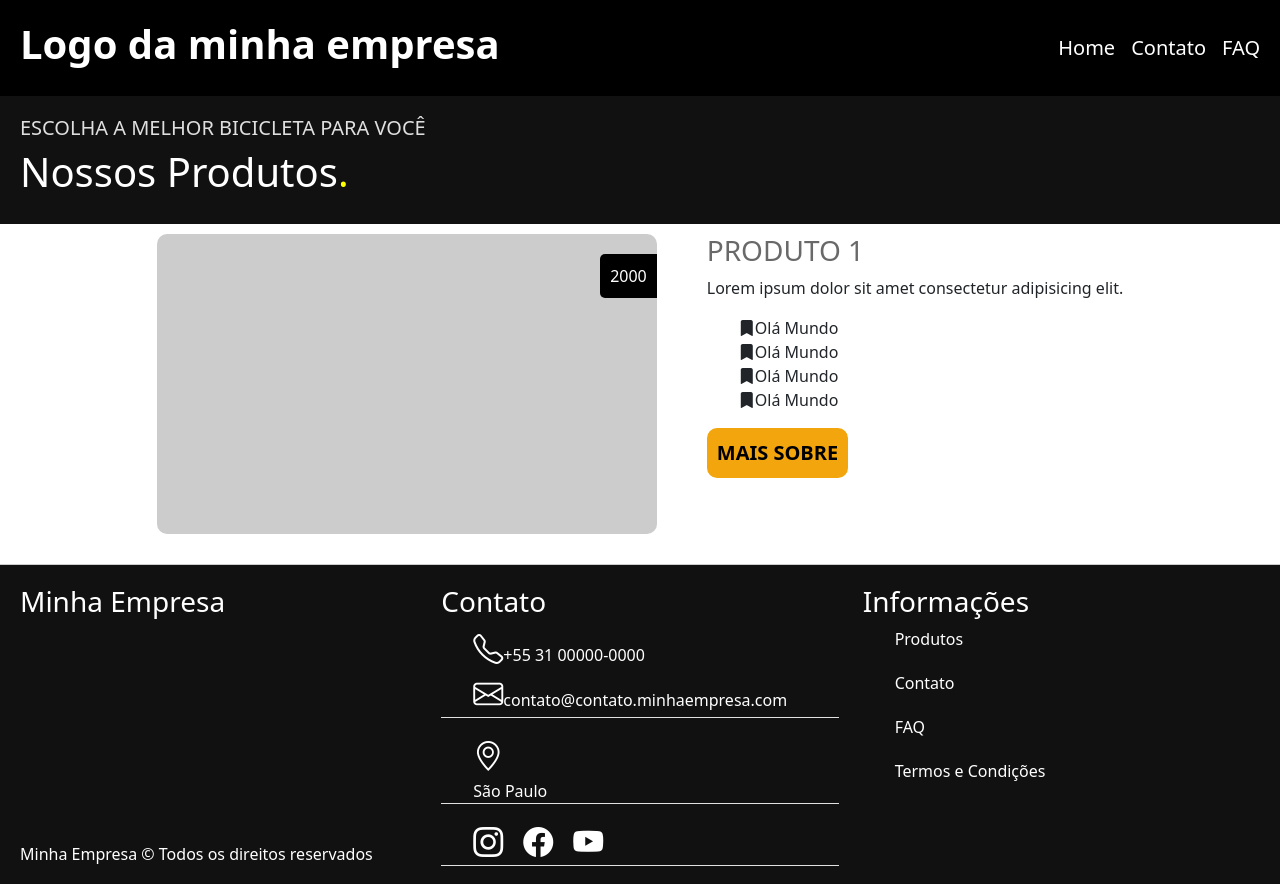
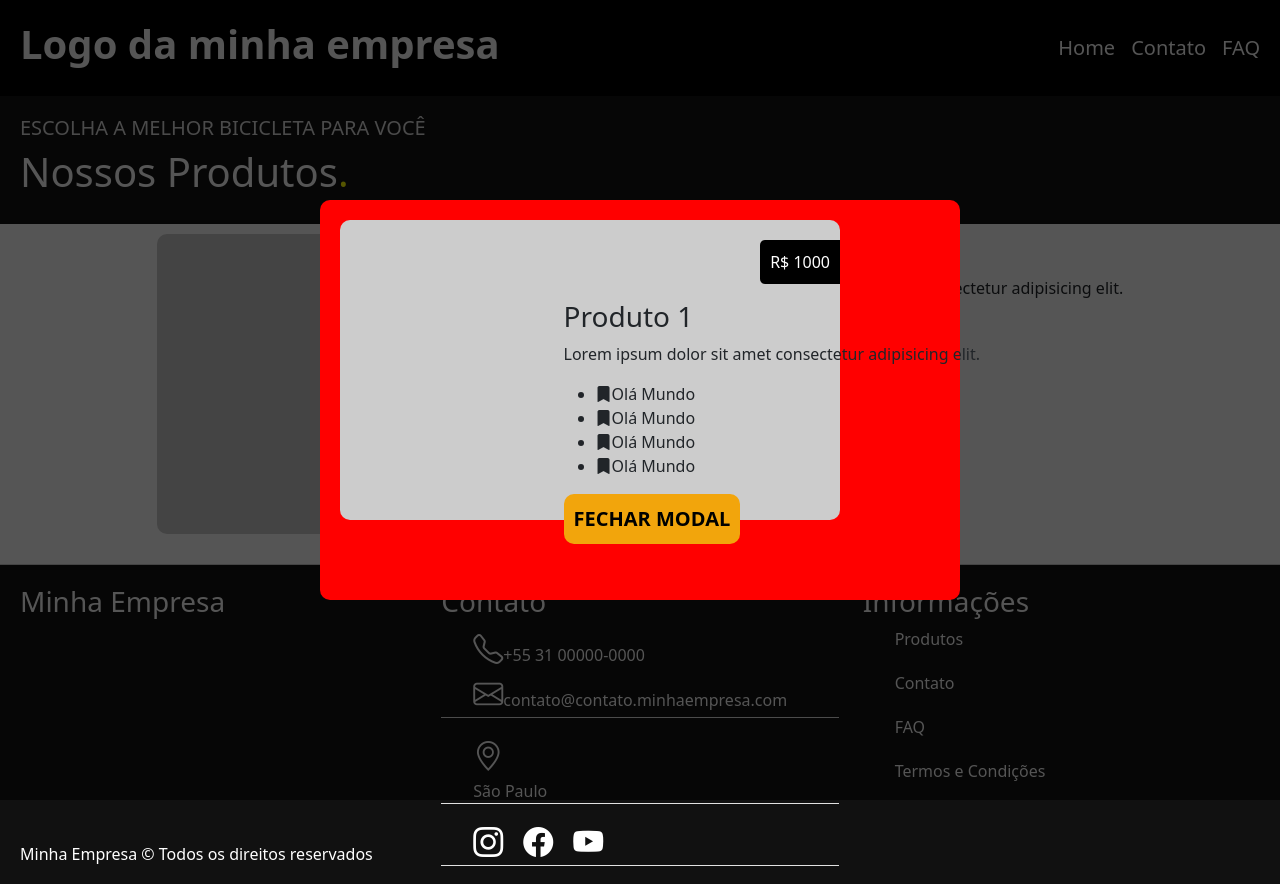
Before and after one commit to CesarNahra/react_vite, a React (Vite) app: page / in a window 1280 px wide. Both pictures are taken after a click on the button "MAIS SOBRE". Built offline with nearby package versions, Linux system fonts and the light colour scheme.

Commit message:
Início modal

```diff
--- a/src/components/MainComponent/MainComponent.jsx
+++ b/src/components/MainComponent/MainComponent.jsx
@@ -1,12 +1,37 @@
+import { useState } from 'react';
 import './MainComponent.css';
+import './ModalComponent.css';
 
 export const MainComponent = () => {
 
-    // const [showModal, setShowModal] = useState(false);
+    const [showModal, setShowModal] = useState(false);
 
-    // const handleShowModal = () => {
-    //     setShowModal(!showModal);
-    // }
+    const handleShowModal = () => {
+        setShowModal(!showModal);
+    }
+
+    const ModalComponent = () => {
+        return (
+            <div className="modal-wrapper">
+                <div className="product-wrapper-modal">
+                    <div className="product-image-wrapper-modal">
+                        <span className="product-price-modal">R$ 1000</span>
+                    </div>
+                    <div className="product-info-wrapper-modal">
+                        <h3 className="product-name-wrapper-modal">Produto 1</h3>
+                        <p className="product-description-wrapper-modal">Lorem ipsum dolor sit amet consectetur adipisicing elit.</p>
+                        <ul className="product-features-wrapper-modal">
+                            <li><i className="bi bi-bookmark-fill"></i>Olá Mundo</li>
+                            <li><i className="bi bi-bookmark-fill"></i>Olá Mundo</li>
+                            <li><i className="bi bi-bookmark-fill"></i>Olá Mundo</li>
+                            <li><i className="bi bi-bookmark-fill"></i>Olá Mundo</li>
+                        </ul>
+                        <button type='button' className='btn-buy-wrapper-modal' onClick={handleShowModal}>Fechar modal</button>
+                    </div>
+                </div>
+            </div>
+        );
+    }
 
     const products = [
         {
@@ -30,22 +55,23 @@ export const MainComponent = () => {
     ]
 
 
-    return(
+    return (
         <div className="main-wrapper">
             <div className="product-wrapper">
                 <div className="product-image-wrapper">
-                    <span className="product-price-wrapper">{products[0].price}</span>
+                    <span className="product-price-wrapper">R$ 1.000</span>
                 </div>
                 <div className="product-info-wrapper">
-                    <h3 className="product-name-wrapper">{products[0].name}</h3>
+                    <h3 className="product-name-wrapper">Produto 1</h3>
                     <p className="product-description-wrapper">Lorem ipsum dolor sit amet consectetur adipisicing elit.</p>
                     <ul className="product-features-wrapper">
-                        <li><i class="bi bi-bookmark-fill"></i>Olá Mundo</li>
-                        <li><i class="bi bi-bookmark-fill"></i>Olá Mundo</li>
-                        <li><i class="bi bi-bookmark-fill"></i>Olá Mundo</li>
-                        <li><i class="bi bi-bookmark-fill"></i>Olá Mundo</li>
+                        <li><i className="bi bi-bookmark-fill"></i>Olá Mundo</li>
+                        <li><i className="bi bi-bookmark-fill"></i>Olá Mundo</li>
+                        <li><i className="bi bi-bookmark-fill"></i>Olá Mundo</li>
+                        <li><i className="bi bi-bookmark-fill"></i>Olá Mundo</li>
                     </ul>
-                    <button type='button' className="btn-buy-wrapper">Mais sobre</button>
+                    {showModal && <ModalComponent />}
+                    <button type='button' className="btn-buy-wrapper" onClick={handleShowModal}>Mais sobre</button>
                 </div>
             </div>
         </div>
--- /dev/null
+++ b/src/components/MainComponent/ModalComponent.css
@@ -0,0 +1,55 @@
+.modal-wrapper {
+    position: absolute;
+    top: 0;
+    left: 0;
+    width: 100vw;
+    height: 100vh;
+    display: flex;
+    align-items: center;
+    justify-content: center;
+    background-color: #000a;
+    z-index: 2;
+}
+
+.product-wrapper-modal {
+    display: block;
+    height: 50%;
+    width: 50%;
+    background-color: red;
+    padding: 20px;
+    border-radius: 10px;
+}
+
+.product-image-wrapper-modal {
+    position: relative;
+    background-color: #ccc;
+    height: 300px;
+    width: 500px;
+    border-radius: 10px;
+}
+
+.product-price-modal {
+    position: absolute;
+    right: 0;
+    top: 20px;
+    background-color: #000;
+    color: #fff;
+    padding: 10px;
+    border-radius: 5px 0 0 5px;
+}
+
+.product-info-wrapper-modal {
+    position: absolute;
+    top: 300px;
+    right: 300px;
+}
+
+.btn-buy-wrapper-modal {
+    background-color: #f2a50c;
+    border: none;
+    padding: 10px;
+    border-radius: 10px;
+    font-weight: bold;
+    font-size: 20px;
+    text-transform: uppercase;
+}
--- a/src/components/QuestionComponent/QuestionComponent.jsx
+++ b/src/components/QuestionComponent/QuestionComponent.jsx
@@ -3,34 +3,34 @@ import './QuestionComponent.css';
 export const QuestionComponent = () => {
     return (
         <div className="accordion-wrapper">
-            <div class="accordion accordion-flush" id="accordionFlushExample">
-                <div class="accordion-item">
-                    <h2 class="accordion-header">
-                        <button class="accordion-button collapsed" type="button" data-bs-toggle="collapse" data-bs-target="#flush-collapseOne" aria-expanded="false" aria-controls="flush-collapseOne">
+            <div className="accordion accordion-flush" id="accordionFlushExample">
+                <div className="accordion-item">
+                    <h2 className="accordion-header">
+                        <button className="accordion-button collapsed" type="button" data-bs-toggle="collapse" data-bs-target="#flush-collapseOne" aria-expanded="false" aria-controls="flush-collapseOne">
                             Onde são fabricadas as bicicletas
                         </button>
                     </h2>
-                    <div id="flush-collapseOne" class="accordion-collapse collapse" data-bs-parent="#accordionFlushExample">
+                    <div id="flush-collapseOne" className="accordion-collapse collapse" data-bs-parent="#accordionFlushExample">
                         <div class="accordion-body">As bicicletas são fabricadas na Holanda, em Amsterdã, no nosso polo criativo</div>
                     </div>
                 </div>
-                <div class="accordion-item">
-                    <h2 class="accordion-header">
-                        <button class="accordion-button collapsed" type="button" data-bs-toggle="collapse" data-bs-target="#flush-collapseTwo" aria-expanded="false" aria-controls="flush-collapseTwo">
+                <div className="accordion-item">
+                    <h2 className="accordion-header">
+                        <button className="accordion-button collapsed" type="button" data-bs-toggle="collapse" data-bs-target="#flush-collapseTwo" aria-expanded="false" aria-controls="flush-collapseTwo">
                             A cobertura da garantia cobre defeitos de fábrica
                         </button>
                     </h2>
-                    <div id="flush-collapseTwo" class="accordion-collapse collapse" data-bs-parent="#accordionFlushExample">
-                        <div class="accordion-body">Sim, aqui a garantia é total, se a sua bicicleta apresentar defeitos inerentes de fábrica você pode contatar uma de nossas autorizadas ao redor do globo para atendê-lo, se mesmo assim você não se sentir satisfeito nós devolveremos o seu dinheiro de maneira integral, sem qualquer ônus da sua parte. O risco é nosso</div>
+                    <div id="flush-collapseTwo" className="accordion-collapse collapse" data-bs-parent="#accordionFlushExample">
+                        <div className="accordion-body">Sim, aqui a garantia é total, se a sua bicicleta apresentar defeitos inerentes de fábrica você pode contatar uma de nossas autorizadas ao redor do globo para atendê-lo, se mesmo assim você não se sentir satisfeito nós devolveremos o seu dinheiro de maneira integral, sem qualquer ônus da sua parte. O risco é nosso</div>
                     </div>
                 </div>
-                <div class="accordion-item">
-                    <h2 class="accordion-header">
-                        <button class="accordion-button collapsed" type="button" data-bs-toggle="collapse" data-bs-target="#flush-collapseThree" aria-expanded="false" aria-controls="flush-collapseThree">
+                <div className="accordion-item">
+                    <h2 className="accordion-header">
+                        <button className="accordion-button collapsed" type="button" data-bs-toggle="collapse" data-bs-target="#flush-collapseThree" aria-expanded="false" aria-controls="flush-collapseThree">
                             Como andar de bicicleta
                         </button>
                     </h2>
-                    <div id="flush-collapseThree" class="accordion-collapse collapse" data-bs-parent="#accordionFlushExample">
+                    <div id="flush-collapseThree" className="accordion-collapse collapse" data-bs-parent="#accordionFlushExample">
                         <div class="accordion-body">Clique nesse <a href="https://www.youtube.com/watch?v=DEjf13F4q3k">link</a> para ter acesso a um tutorial prático e didático de como andar de bicicleta e aproveitar a sua jornada sobre duas rodas</div>
                     </div>
                 </div>
```
